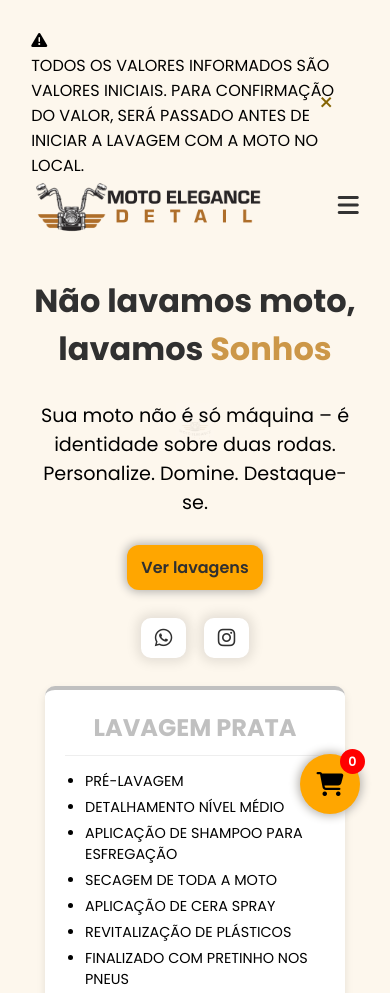
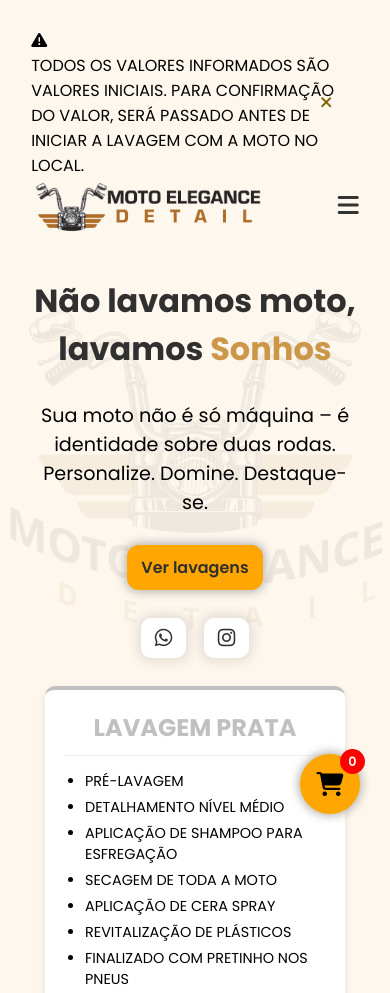
Before and after one commit to oPedroPaulo/Site-Moto-Elegance, a plain HTML site: page index.html in a window 390 px wide. Shown: the top 993 px of the page. Drawn offline with nearby package versions, Linux system fonts and the light colour scheme; a script that the page names is missing.

Commit message:
Site Moto Elegance
Atualização 1.0.5

```diff
--- a/scr/styles/styles.css
+++ b/scr/styles/styles.css
@@ -25,8 +25,8 @@ body::before {
     top: 50%;
     left: 50%;
     transform: translate(-50%, -50%);
-    width: 170%; /* Controla o tamanho da imagem */
-    height: 170%;
+    width: 150%; /* Controla o tamanho da imagem */
+    height: 150%;
     background-image: url('../images/logo_bc.jpg');
     background-size: contain; /* Mantém proporções da imagem */
     background-position: center;
@@ -39,7 +39,7 @@ body::before {
 /* Para telas menores */
 @media (max-width: 768px) {
     body::before {
-        width: 10%;
+        width: 120%;
         height: 130;
         opacity: 0.07; /* Opacidade ainda menor em mobile */
     }
```
